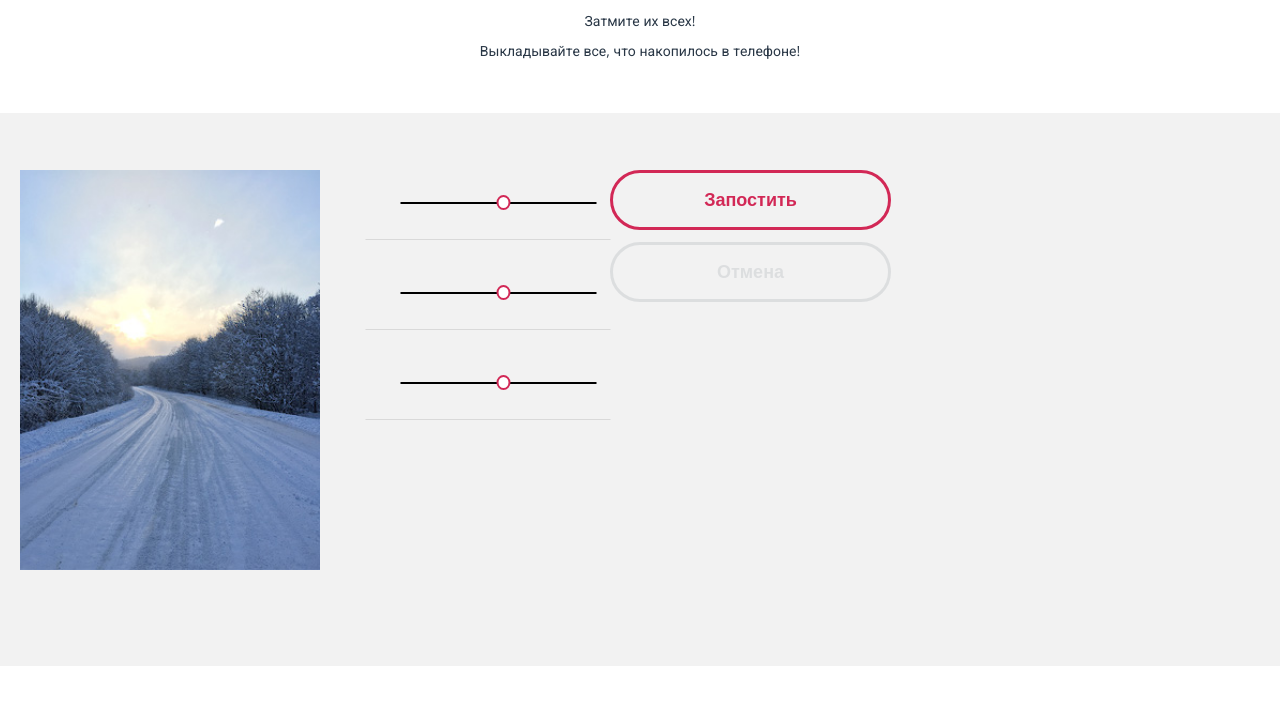
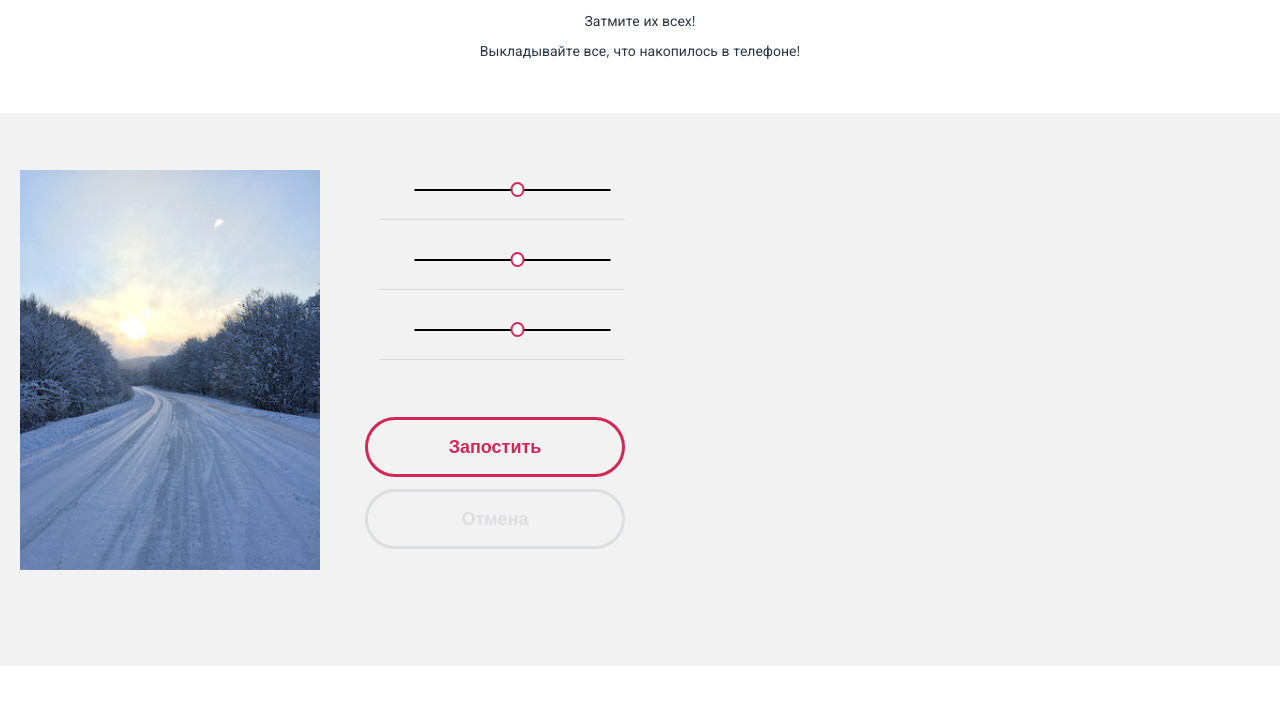
Before and after one commit to Faystos/440155-pink-16, a website: page source/photo.html in a window 1280 px wide. Shown: the part 3289-4002 px from the top of the page. Drawn offline with nearby package versions, Linux system fonts and the light colour scheme; files that its build step writes are made by us from their sources.

Commit message:
додедлываю блок с редактированием фотографий

```diff
--- a/source/less/block/photo-edit.less
+++ b/source/less/block/photo-edit.less
@@ -80,7 +80,7 @@
 
 .photo-edit__button-cancel,
 .photo-edit__button-send {
-  min-width: 281px;
+  width: 100%;
   padding: 18px 0;
   color: inherit;
   background-color: transparent;
@@ -116,11 +116,11 @@
 
   .photo-edit__controls {
     width: 245px;
-    height: 70px;
-    padding: 32px 0 0 0;
+    height: 50px;
+    padding: 19px 0 0 0;
   }
   .photo-edit__toggle {
-    top: 25px;
+    top: 12px;
     right: 100px;
 
   }
@@ -134,18 +134,24 @@
     display: none;
   }
 
+  .photo-edit__block-setting {
+    min-width: 273px;
+  }
+
   .photo-edit__load-photo {
     display: flex;
     flex-wrap: wrap;
   }
 
   .photo-edit__block-control {
-    height: 250px;
+    width: 100%;
+    margin-bottom: 57px;
   }
 
   .photo-edit__button-controls{
     display: flex;
     flex-direction: column;
+    width: 260px;
 
   }
 }
--- a/source/photo.html
+++ b/source/photo.html
@@ -183,6 +183,8 @@
             <button class="photo-edit__setting"><img class="photo-edit__icon-setting" src="img/icon/icon-editor-contrast.svg" width="32" height="32" alt="иконка контраста"></button>
           </div>
 
+          <div class="photo-edit__block-setting">
+
           <div class="photo-edit__block-control">
             <div class="photo-edit__controls photo-edit__crop">
               <div class="photo-edit__scale">
@@ -205,11 +207,14 @@
               <div class="photo-edit__toggle"></div>
             </div>
           </div>
+
           <div class="photo-edit__button-controls">
             <input type="file" class="photo-edit__load" name="load" accept="image/jpeg">
             <button class="photo-edit__button-send" type="submit" name="send">Запостить</button>
             <button class="photo-edit__button-cancel" type="reset" name="cancel">Отмена</button>
           </div>
+        </div>
+
         </form>
       </div>
     </section>
```
